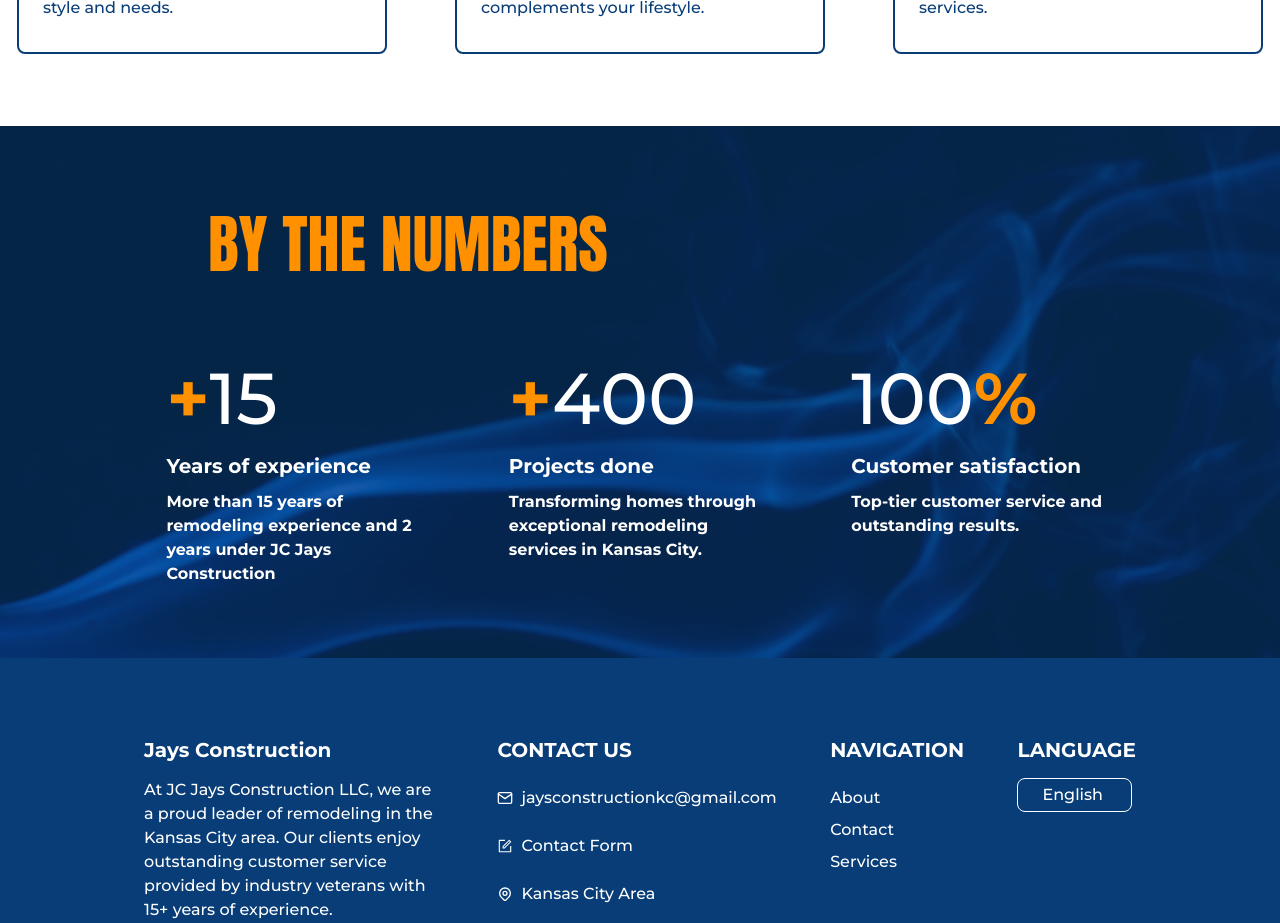
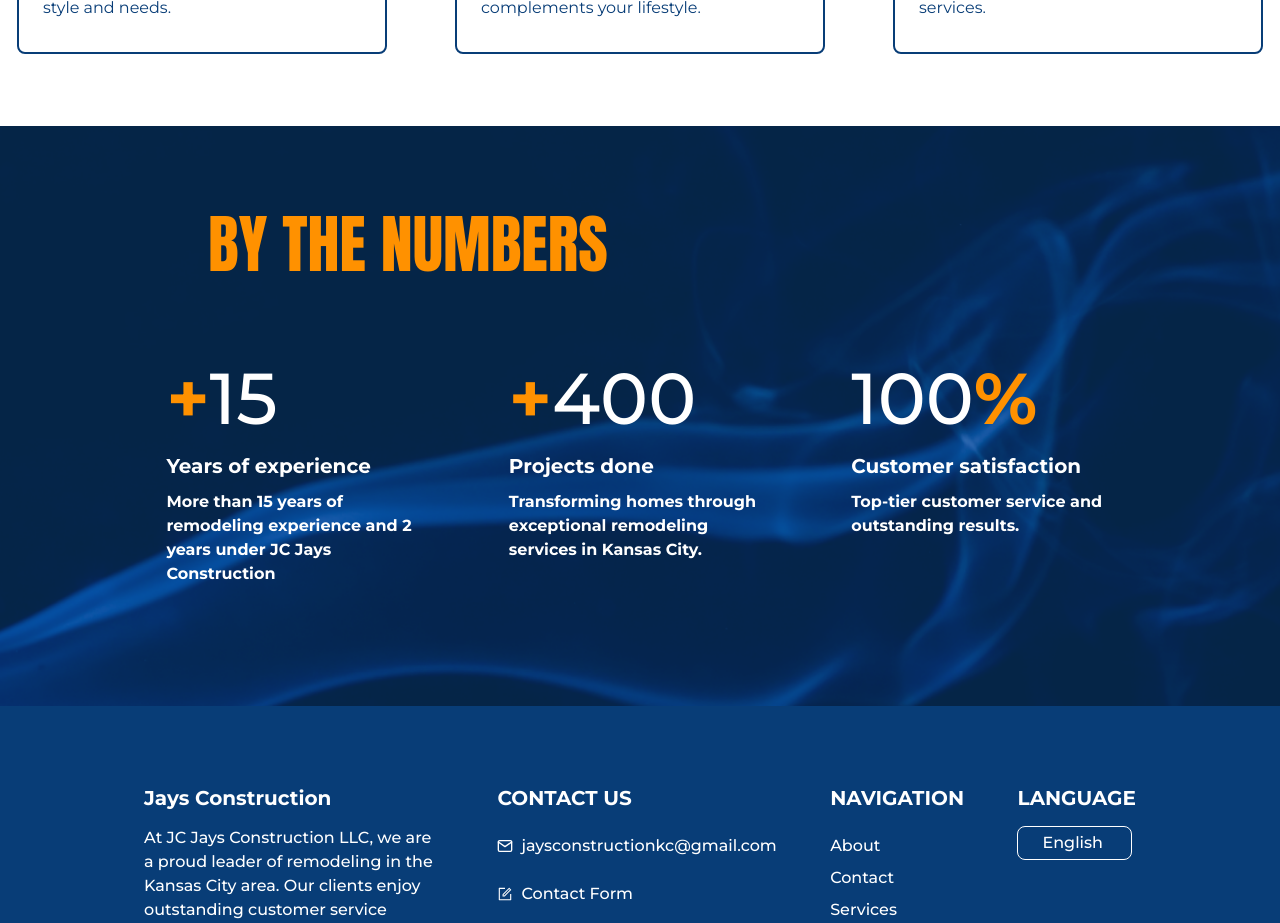
Before and after one commit to 93Belen/JConstruction, a Next.js app: page / in a window 1280 px wide. Shown: the part 1180-2103 px from the top of the page. Built offline with nearby package versions, Linux system fonts and the light colour scheme.

Commit message:
by the numbers padding bottom

```diff
--- a/app/layout.tsx
+++ b/app/layout.tsx
@@ -15,7 +15,7 @@ export const anton = Anton({
 export const montserrar = Montserrat({
   subsets: ['latin'],
   display: 'swap',
-  weight: ['500', '700'],
+  weight: ['400', '500', '700'],
   variable: '--font-montserrat'
 })
 
--- a/app/page.tsx
+++ b/app/page.tsx
@@ -71,7 +71,7 @@ export default function Home() {
           </div>
       </section>
       {/* BY THE NUMBERS */}
-      <section className='bg-[url("/smoke.png")] bg-bottom bg-no-repeat bg-cover h-fit pt-10 md:pt-20 px-5'>
+      <section className='bg-[url("/smoke.png")] bg-bottom bg-no-repeat bg-cover h-fit pt-10 md:pt-20 px-5 pb-5 md:pb-1'>
         <h2 className={`${anton.className} text-orange md:text-[4rem] text-[3rem] lg:pl-40 pb-2`}>{contentHeader.home.h3}</h2>
         <div className='flex flex-col md:flex-row justify-center xl:w-[80%] xl:gap-20 gap-6 max-w-[1500px] m-auto md:py-14'>
           <div className='text-white font-bold font-mono  h-full md:w-[370px] flex flex-col gap-1'>
```
